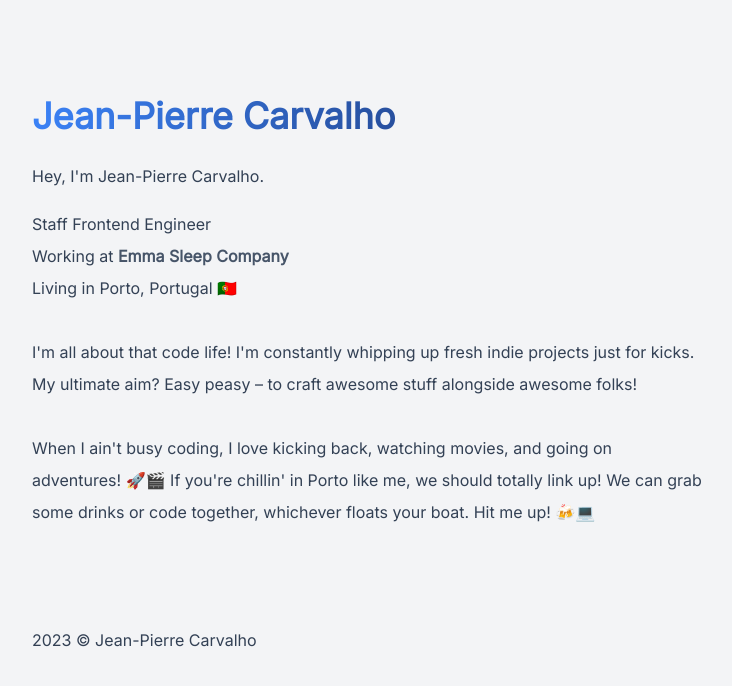
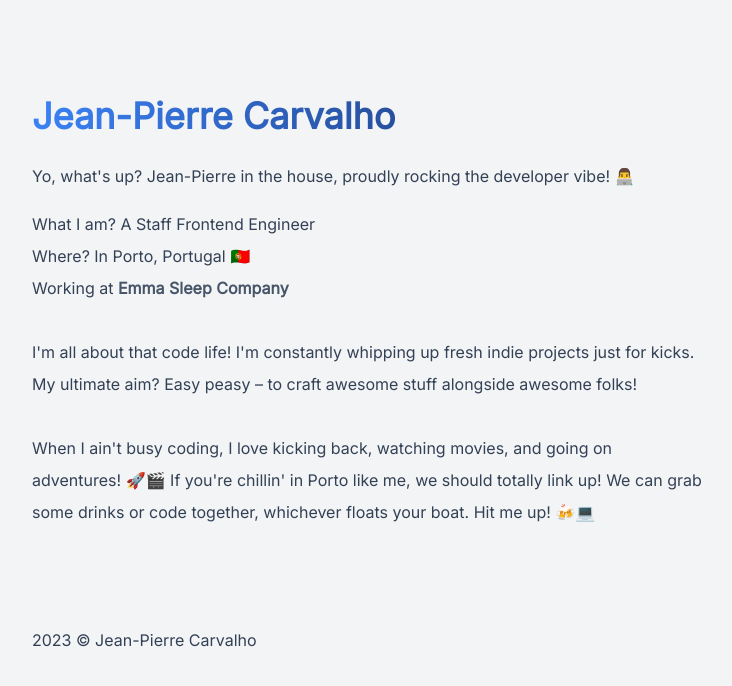
Before and after one commit to jeanpierrecarvalho/jeanpierrecarvalho.pt, a Nuxt app: page / in a window 1280 px wide. Shown: the top 686 px of the page, without its empty margins (272-1004 px from the left). Built offline with nearby package versions, Linux system fonts and the light colour scheme.

Commit message:
refactor: intro page

```diff
--- a/pages/index.vue
+++ b/pages/index.vue
@@ -6,17 +6,20 @@
       <article class="mt-6">
         <div class="text-md">
           <div class="mt-0">
-            <p>Hey, I'm Jean-Pierre Carvalho.</p>
+            <p>
+              Yo, what's up? Jean-Pierre in the house, proudly rocking the
+              developer vibe! 👨‍💻
+            </p>
           </div>
           <div class="mt-4">
-            <p>Staff Frontend Engineer</p>
+            <p>What I am? A Staff Frontend Engineer</p>
+            <p>Where? In Porto, Portugal 🇵🇹</p>
             <p>
               Working at
               <a href="https://team.emma-sleep.com/about-emma" target="_blank"
                 >Emma Sleep Company</a
               >
             </p>
-            <p>Living in Porto, Portugal 🇵🇹</p>
           </div>
           <div class="mt-8">
             <p>
```
